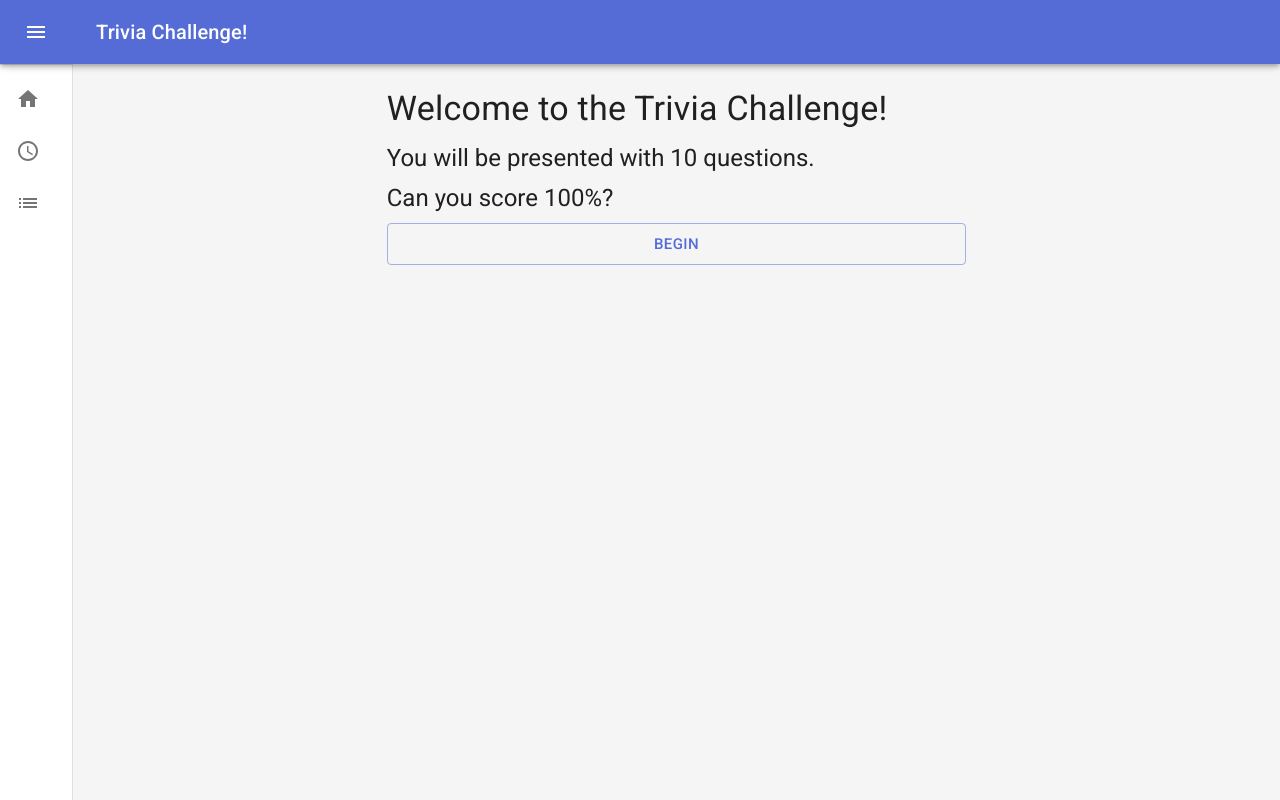
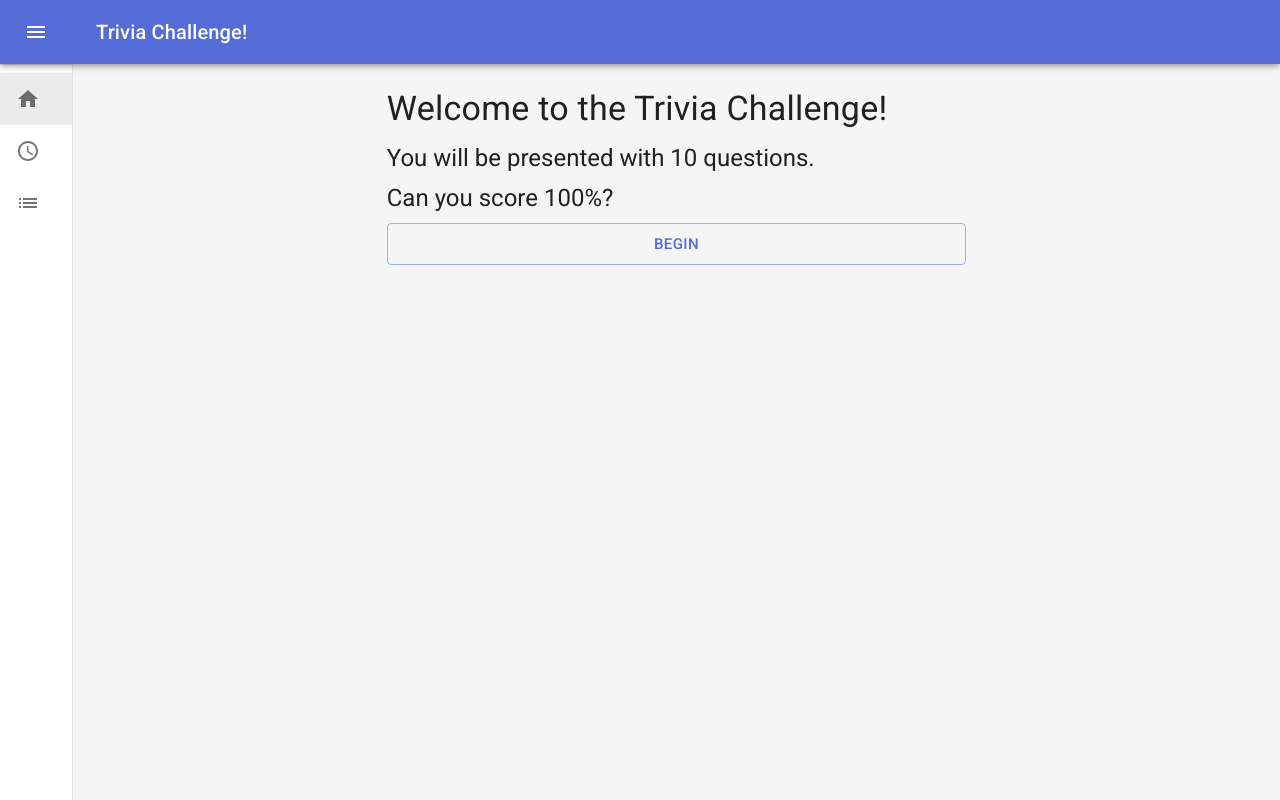
Before and after one commit to floresarmida/TriviaChallenge, a React (Create React App) app: page /TriviaChallenge/home in a window 1280 px wide. Built offline with nearby package versions, Linux system fonts and the light colour scheme; no server answers.

Commit message:
Use react router Link over history

```diff
--- a/src/components/Layout/DrawerMenu.js
+++ b/src/components/Layout/DrawerMenu.js
@@ -1,4 +1,4 @@
-import { useLocation } from 'react-router-dom';
+import { Link, useLocation } from 'react-router-dom';
 import AccessTimeIcon from '@material-ui/icons/AccessTime';
 // import HistoryIcon from '@material-ui/icons/History';
 import HomeIcon from '@material-ui/icons/Home';
@@ -11,17 +11,14 @@ import PropTypes from 'prop-types';
 import React from 'react';
 import Tooltip from '@material-ui/core/Tooltip';
 
-import * as hooks from '../../hooks';
-
 // eslint-disable-next-line react/prop-types
 function Item({ primary = '', secondary = '', icon: Icon, open = false }) {
   const { pathname } = useLocation();
-  const handleRoute = hooks.useHistoryHandler();
-  const url = `/${primary.toLowerCase()}`;
+  const url = `/TriviaChallenge/${primary.toLowerCase()}`;
 
   return (
     <Tooltip title={open ? '' : primary}>
-      <ListItem button onClick={handleRoute(url)} selected={pathname === url}>
+      <ListItem button component={Link} selected={pathname === url} to={url}>
         <ListItemIcon>
           <Icon />
         </ListItemIcon>
--- a/src/screens/Quiz/Question/QuizOptions.js
+++ b/src/screens/Quiz/Question/QuizOptions.js
@@ -87,7 +87,7 @@ function QuizOptions() {
           <MoreVertIcon />
         </IconButton>
       </Tooltip>
-      <Dialog onClose={handleClose} open={open}>
+      <Dialog fullWidth maxWidth="sm" onClose={handleClose} open={open}>
         <DialogTitle>Quiz Options</DialogTitle>
         <DialogContent>
           <Grid container justify="center" spacing={3}>
--- a/src/screens/home.js
+++ b/src/screens/home.js
@@ -1,12 +1,9 @@
+import { Link } from 'react-router-dom';
 import Button from '@material-ui/core/Button';
 import React from 'react';
 import Typography from '@material-ui/core/Typography';
 
-import * as hooks from '../hooks';
-
 function Home() {
-  const handleRoute = hooks.useHistoryHandler();
-
   return (
     <React.Fragment>
       <Typography gutterBottom variant="h4">
@@ -23,9 +20,10 @@ function Home() {
 
       <Button
         color="primary"
+        component={Link}
         fullWidth
-        onClick={handleRoute('/quiz')}
         size="large"
+        to="/TriviaChallenge/quiz"
         variant="outlined"
       >
         BEGIN
```
